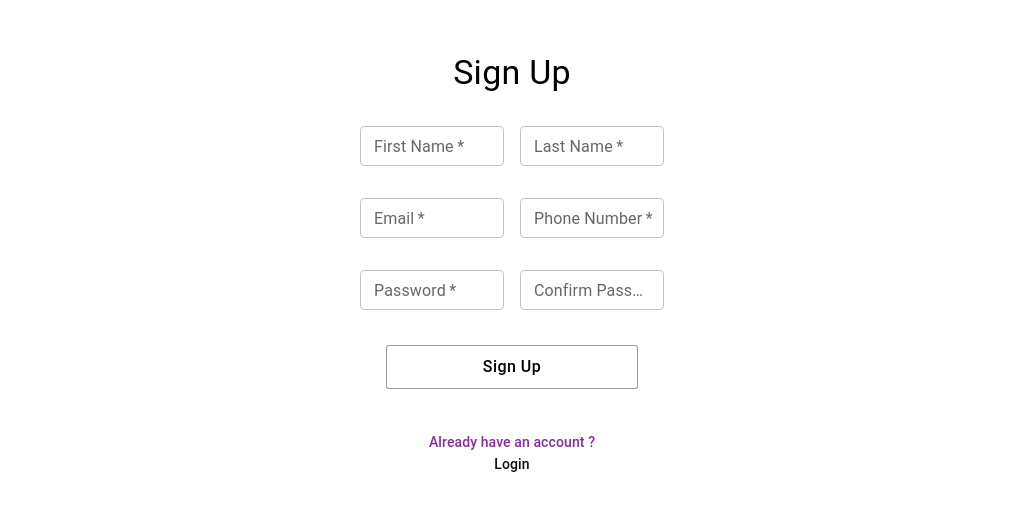
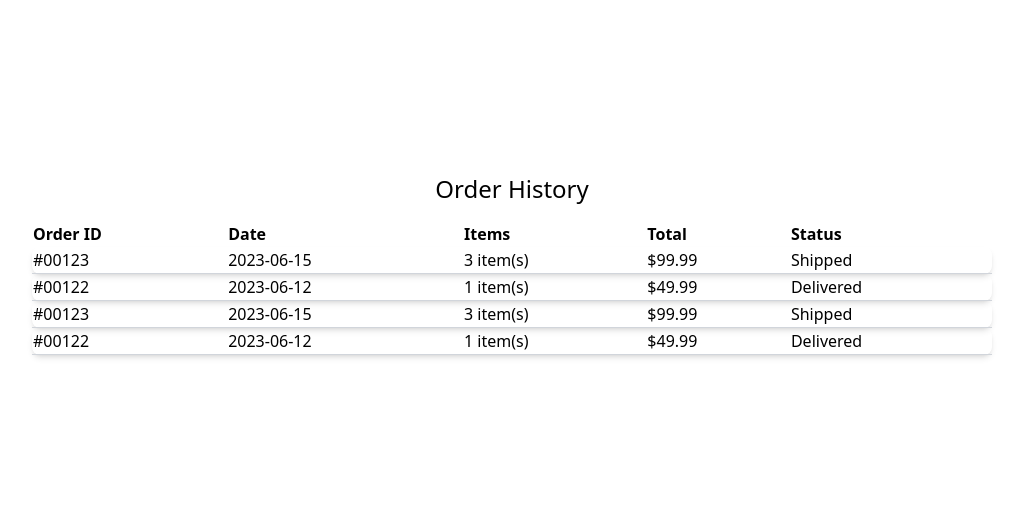
Before and after one commit to aswindevsp/dbms-project, a React (Vite) app in the folder client/: page /signup in a window 1280 px wide. Shown: the part 136-646 px from the top of the page, without its empty margins (128-1151 px from the left). Built offline with nearby package versions, Linux system fonts and the light colour scheme.

Commit message:
added order page

```diff
--- a/client/src/App.jsx
+++ b/client/src/App.jsx
@@ -3,6 +3,7 @@ import SignUp from "./pages/SignUp";
 import Login from "./pages/Login";
 import Main from "./pages/Main";
 import Cart from "./pages/Cart";
+import OrderPage from "./pages/OrderPage";
 
 function App() {
   return (
@@ -10,7 +11,7 @@ function App() {
       <BrowserRouter>
         <Routes>
           <Route path="/" element={<Main />} />
-          <Route path="/signup" element={<SignUp />} />
+          <Route path="/signup" element={<OrderPage />} />
           <Route path="/login" element={<Login />} />
           <Route path="/cart" element={<Cart />} />
         </Routes>
--- /dev/null
+++ b/client/src/pages/OrderPage.jsx
@@ -0,0 +1,67 @@
+import React, { useEffect } from 'react';
+
+const OrderPage = () => {
+  useEffect(() => {
+    const orderData = [
+      {
+        orderId: '#00123',
+        date: '2023-06-15',
+        items: 3,
+        total: 99.99,
+        status: 'Shipped',
+      },
+      {
+        orderId: '#00122',
+        date: '2023-06-12',
+        items: 1,
+        total: 49.99,
+        status: 'Delivered',
+      },
+    ];
+
+    const tableBody = document.querySelector('#order-table tbody');
+
+    orderData.forEach((order, index) => {
+      const row = document.createElement('tr');
+      row.innerHTML = `
+        <td>${order.orderId}</td>
+        <td>${order.date}</td>
+        <td>${order.items} item(s)</td>
+        <td>$${order.total.toFixed(2)}</td>
+        <td>${order.status}</td>
+      `;
+      row.classList.add(
+        `bg-${index % 2 === 0 ? 'blue' : 'green'}-200`,
+        'p-4',
+        'border-b',
+        'border-gray-300',
+        'rounded-lg',
+        'shadow-md',
+        'my-4'
+      );
+      tableBody.appendChild(row);
+    });
+  }, []);
+
+  return (
+    <div className="flex flex-col justify-center items-center h-screen">
+      <h1 className="text-2xl mb-4">Order History</h1>
+      <div className="w-3/4">
+        <table id="order-table" className="w-full">
+          <thead>
+            <tr>
+              <th className="text-left">Order ID</th>
+              <th className="text-left">Date</th>
+              <th className="text-left">Items</th>
+              <th className="text-left">Total</th>
+              <th className="text-left">Status</th>
+            </tr>
+          </thead>
+          <tbody></tbody>
+        </table>
+      </div>
+    </div>
+  );
+};
+
+export default OrderPage;
```
